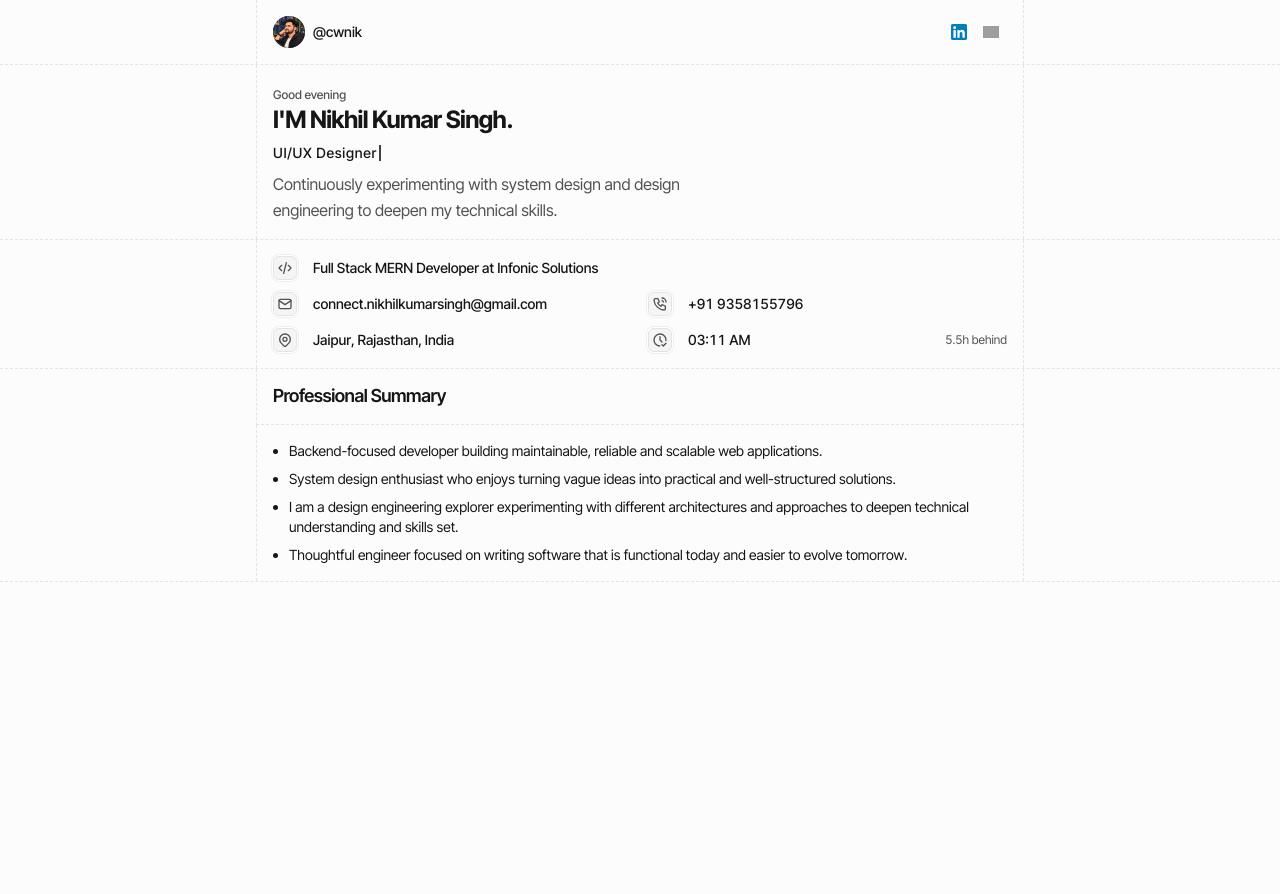
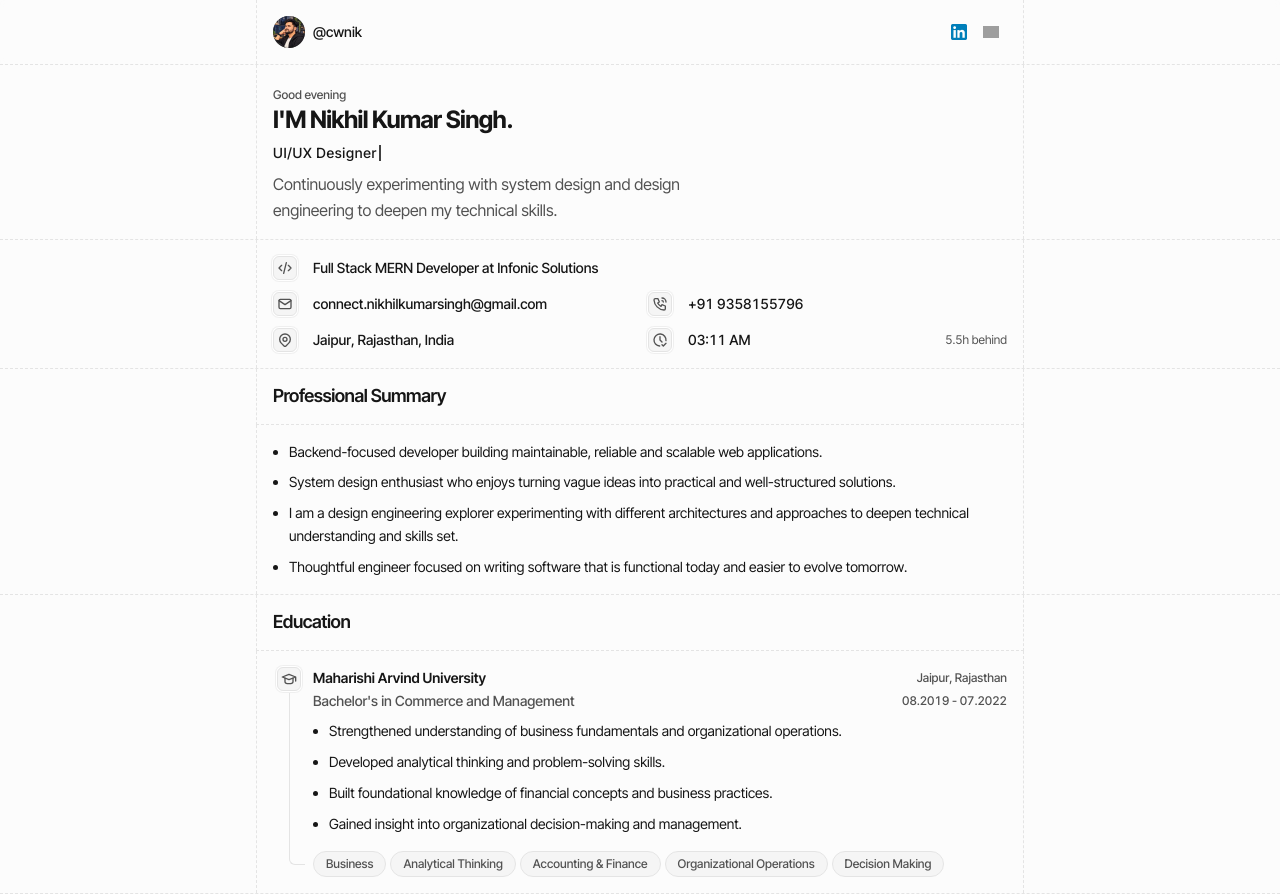
Before and after one commit to cwnik/nikhilkumarsingh.dev, a Next.js app: page / in a window 1280 px wide. Before the commit the page ends 800 px from the top, so only its background shows below. Built offline with nearby package versions, Linux system fonts and the light colour scheme; grey boxes are pictures that could not be loaded.

Commit message:
feat: add education section

```diff
--- a/app/page.tsx
+++ b/app/page.tsx
@@ -1,3 +1,4 @@
+import { Eduction } from "@/features/author/education";
 import { Introduction } from "@/features/author/introduction";
 import { AuthorOverview } from "@/features/author/overview";
 import { ProfessionalSummary } from "@/features/author/professional-summary";
@@ -8,6 +9,7 @@ export default function LandingPage() {
             <Introduction />
             <AuthorOverview />
             <ProfessionalSummary />
+            <Eduction />
         </main>
     );
 }
--- /dev/null
+++ b/components/ui/badge.tsx
@@ -0,0 +1,42 @@
+import type { ComponentProps } from "react";
+import { cn } from "cn";
+import { cva, type VariantProps } from "class-variance-authority";
+import { Slot } from "radix-ui";
+
+const variants = cva(
+    [
+        "inline-flex shrink-0 items-center justify-center gap-1 rounded-full bg-clip-padding px-3 py-1 text-xs font-medium whitespace-nowrap transition-all",
+        "focus-visible:ring-offset-background focus-visible:ring-2 focus-visible:ring-offset-1 focus-visible:outline-none disabled:pointer-events-none disabled:opacity-50",
+        "[&_svg]:pointer-events-none [&_svg]:size-4 [&_svg]:shrink-0"
+    ],
+    {
+        variants: {
+            variant: {
+                primary:
+                    "from-primary to-primary/80 text-primary-foreground hover:bg-primary focus-visible:ring-primary bg-linear-to-br",
+                secondary:
+                    "from-secondary to-background/80 text-secondary-foreground hover:bg-secondary focus-visible:ring-secondary bg-linear-to-br",
+                destructive:
+                    "from-destructive to-destructive/80 text-destructive-foreground hover:bg-destructive focus-visible:ring-destructive bg-linear-to-br",
+                outline:
+                    "bg-background text-foreground hover:bg-accent hover:text-accent-foreground focus-visible:ring-secondary border"
+            }
+        },
+        defaultVariants: { variant: "primary" }
+    }
+);
+
+type BadgeProps = ComponentProps<"span"> & VariantProps<typeof variants> & { asChild?: boolean };
+
+export function Badge({ className, variant = "primary", asChild = false, ...props }: BadgeProps) {
+    const Component = asChild ? Slot.Root : "span";
+
+    return (
+        <Component
+            data-slot="badge"
+            data-variant={variant}
+            className={cn(variants({ variant }), className)}
+            {...props}
+        />
+    );
+}
--- /dev/null
+++ b/components/ui/icon-badge.tsx
@@ -0,0 +1,16 @@
+import type { ComponentProps } from "react";
+import { cn } from "cn";
+
+export function IconBadge({ className, ...props }: ComponentProps<"div">) {
+    return (
+        <div
+            data-slot="icon-card"
+            className={cn(
+                "bg-muted ring-border/50 text-muted-foreground inline-flex size-6 items-center justify-center rounded-md border p-px ring-1 ring-offset-1",
+                "[&_svg]:pointer-events-none [&_svg]:size-4 [&_svg]:shrink-0",
+                className
+            )}
+            {...props}
+        />
+    );
+}
--- /dev/null
+++ b/features/author/constants/education.ts
@@ -0,0 +1,24 @@
+export const EDUCATION = [
+    {
+        institution: "Maharishi Arvind University",
+        location: "Jaipur, Rajasthan",
+        degree: "Bachelor's in Commerce and Management",
+        duration: "08.2019 - 07.2022",
+
+        description: [
+            "Strengthened understanding of business fundamentals and organizational operations.",
+            "Developed analytical thinking and problem-solving skills.",
+            "Built foundational knowledge of financial concepts and business practices.",
+            "Gained insight into organizational decision-making and management."
+        ],
+        badges: [
+            "Business",
+            "Analytical Thinking",
+            "Accounting & Finance",
+            "Organizational Operations",
+            "Decision Making"
+        ]
+    }
+] as const;
+
+export type Education = (typeof EDUCATION)[number];
--- /dev/null
+++ b/features/author/education-card.tsx
@@ -0,0 +1,43 @@
+import { IconBadge } from "@/components/ui/icon-badge";
+import { IconSchool } from "@tabler/icons-react";
+import { Paragraph, Small } from "@/components/ui/typography";
+import { Badge } from "@/components/ui/badge";
+
+import type { Education } from "./constants/education";
+
+export function EducationCard({ education }: { education: Education }) {
+    return (
+        <div className="flex gap-2">
+            <div className="flex shrink-0 flex-col items-center gap-0.5 pb-3">
+                <IconBadge>
+                    <IconSchool />
+                </IconBadge>
+                <div className="ms-4 w-4 grow rounded-bl-md border-s border-b" />
+            </div>
+            <div className="grow">
+                <div className="flex items-center justify-between">
+                    <Paragraph className="font-semibold">{education.institution}</Paragraph>
+                    <Small className="text-muted-foreground">{education.location}</Small>
+                </div>
+                <div className="text-muted-foreground flex justify-between max-sm:flex-col sm:items-center">
+                    <Paragraph className="font-medium">{education.degree}</Paragraph>
+                    <Small>{education.duration}</Small>
+                </div>
+                <ul className="ms-4 mt-2 list-disc space-y-2">
+                    {education.description.map((item, index) => (
+                        <li key={index} className="text-sm/relaxed text-pretty">
+                            {item}
+                        </li>
+                    ))}
+                </ul>
+                <div className="mt-4 flex flex-wrap gap-1">
+                    {education.badges.map((item, index) => (
+                        <Badge key={index} variant="outline" className="text-muted-foreground bg-muted">
+                            {item}
+                        </Badge>
+                    ))}
+                </div>
+            </div>
+        </div>
+    );
+}
--- /dev/null
+++ b/features/author/education.tsx
@@ -0,0 +1,20 @@
+import { Container } from "@/components/ui/container";
+import { Title } from "@/components/ui/typography";
+
+import { EDUCATION } from "./constants/education";
+import { EducationCard } from "./education-card";
+
+export function Eduction() {
+    return (
+        <section className="border-b border-dashed">
+            <Container className="border-b">
+                <Title>Education</Title>
+            </Container>
+            <Container>
+                {EDUCATION.map((item, index) => (
+                    <EducationCard key={index} education={item} />
+                ))}
+            </Container>
+        </section>
+    );
+}
--- a/features/author/professional-summary.tsx
+++ b/features/author/professional-summary.tsx
@@ -12,7 +12,7 @@ export function ProfessionalSummary() {
             <Container>
                 <ul className="ms-4 list-disc space-y-2">
                     {AUTHOR.professionalSummary.map((item, index) => (
-                        <li key={index} className="text-sm text-pretty">
+                        <li key={index} className="text-sm/relaxed text-pretty">
                             {item}
                         </li>
                     ))}
```
